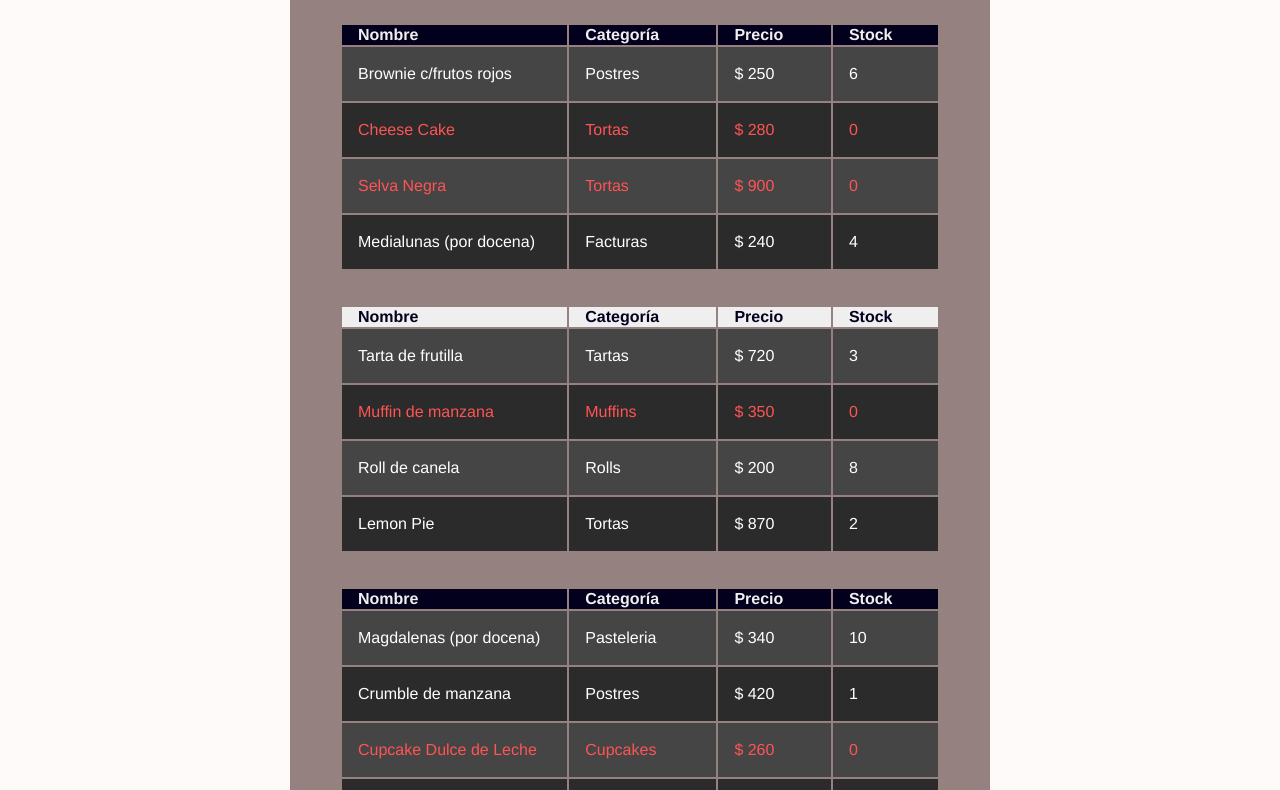
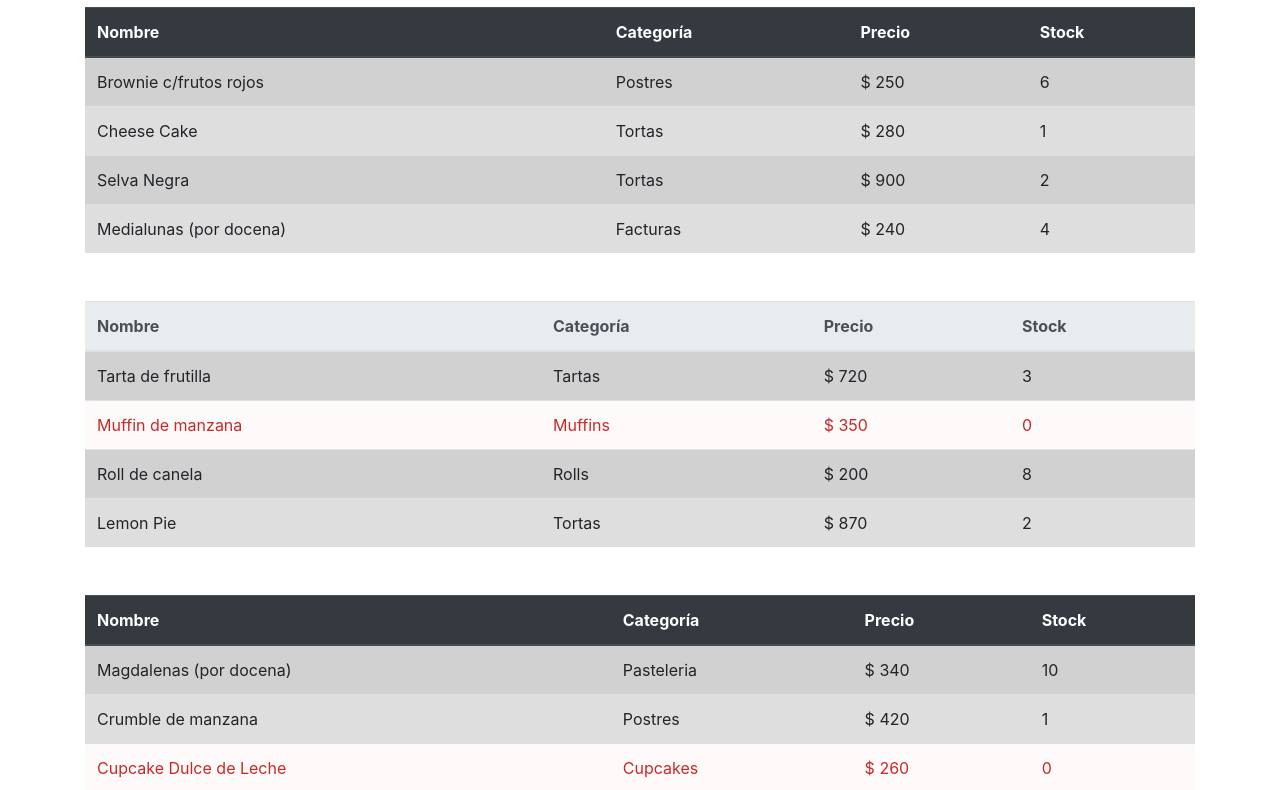
Before and after one commit to dav-leda/desafio-componentes, a plain HTML site: page index.html in a window 1280 px wide. Shown: the part 137-927 px from the top of the page. Drawn offline with nearby package versions, Linux system fonts and the light colour scheme.

Commit message:
add bootstrap

```diff
--- a/app.js
+++ b/app.js
@@ -2,7 +2,7 @@
 
 Vue.component("table-component", {
   template: /* html */`
-    <table>
+    <table class="table mt-5">
       <thead :class="theadClass(index)">
         <tr>
           <th v-for="(title, i) in titles" :key="i">{{ title }}</th>
@@ -10,7 +10,11 @@ Vue.component("table-component", {
       </thead>
 
       <tbody>
-        <tr :class="[ parImpar(i), stockAlert(product.stock) ]" v-for="(product, i) in products" :key="product.id">
+        <tr
+          v-for="(product, index) in products"
+          :key="product.id"
+          :class="[ parImpar(index), stockAlert(product.stock) ]"
+        >
           <td>{{ product.name}}</td>
           <td>{{ product.category }}</td>
           <td> $ {{ product.price }}</td>
@@ -36,25 +40,11 @@ Vue.component("table-component", {
   methods: {
 
     parImpar(index) {
-      return index % 2 == 0 ? 'fila-par' : 'fila-impar';
+      return index % 2 == 0 ? 'fila-impar' : 'fila-par';
     },
 
     stockAlert(stock) {
       return stock < 1 && 'stock-alert';
-    },
-
-    colorFilas(index, stock) {
-
-      const stockAlert = stock < 2 && { 'stock-alert': true };
-
-      const parImpar = index % 2 == 0 ? { 'fila-par': true } : { 'fila-impar': true };
-
-      const clasesFilas = {
-        ...stockAlert,
-        ...parImpar
-      }
-
-      return clasesFilas
     },
 
     theadClass(index) {
@@ -83,14 +73,14 @@ const app = new Vue({
             name: "Cheese Cake",
             category: "Tortas",
             price: 280,
-            stock: 0
+            stock: 1
           },
           {
             id: 3,
             name: "Selva Negra",
             category: "Tortas",
             price: 900,
-            stock: 0
+            stock: 2
           },
           {
             id: 4,
--- a/index.html
+++ b/index.html
@@ -8,16 +8,18 @@
   <link rel="stylesheet" href="style.css">
   <!-- development version, includes helpful console warnings -->
   <script src="https://cdn.jsdelivr.net/npm/vue@2/dist/vue.js"></script>
+  <link rel="stylesheet" href="https://cdn.jsdelivr.net/npm/bootstrap@4.3.1/dist/css/bootstrap.min.css"
+  integrity="sha384-ggOyR0iXCbMQv3Xipma34MD+dH/1fQ784/j6cY/iJTQUOhcWr7x9JvoRxT2MZw1T" crossorigin="anonymous">
   <script src="app.js" defer></script>
 </head>
 <body>
 
   <div id="app">
-    <main class="mt-4">
+    <main>
 
       <div class="container">
 
-        <h1>Tablas de productos:</h1>
+        <h1 class="mt-5 text-center">Tablas de productos:</h1>
 
         <table-component
           v-for="(table, i) in tables" :key="i"
@@ -25,6 +27,7 @@
           :titles="titles"
           :products="table.products"
         />
+
       </div>
 
     </main>
--- a/style.css
+++ b/style.css
@@ -1,73 +1,18 @@
 
 body {
   background-color: snow;
-  font-family: 'Helvetica', sans-serif;
-}
-
-.container {
-  margin: 0 auto;
-  border-radius: 10px;
-  background: rgb(150, 129, 129);
-  height: fit-content;
-  width: 700px;
-  display: flex;
-  flex-direction: column;
-  justify-content: center;
-  align-items: center;
 }
 
 
-.thead-light {
-  color: #03001e;
-  background-color: #efefef;
-}
-
-.thead-dark {
-  color: #efefef;
-  background-color: #03001e;
-}
-
 .fila-par {
-  background-color: #454545;
-  color: white;
+  background-color: #dedede;
 }
 
 .fila-impar {
-  background-color: #2b2b2b;
-  color: white;
+  background-color: #d1d1d1;
 }
 
 .stock-alert {
-  color: rgb(255, 84, 84);
+  color: rgb(199, 41, 41);
+  background-color: snow;
 }
-
-h1 {
-  color: snow;
-  text-decoration: underline;
-}
-
-.mt-4 {
-  margin-top: 4rem;
-}
-
-table {
-  margin-top: 1rem;
-  margin-bottom: 1rem;
-  border-radius: 8px;
-  width: 600px;
-  height: 250px;
-}
-
-th {
-  text-align: left;
-  padding-left: 1rem;
-  padding-right: 1rem;
-  max-width: 130px;
-}
-
-td {
-  text-align: left;
-  padding-left: 1rem;
-  padding-right: 1rem;
-  max-width: 130px;
-}
```
